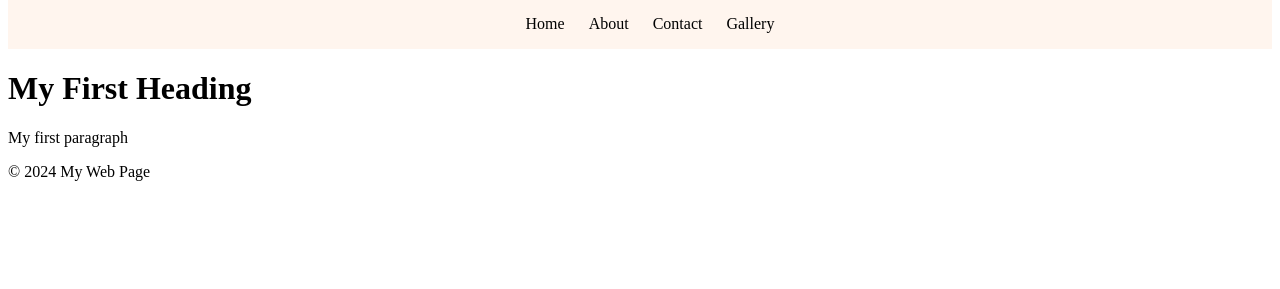
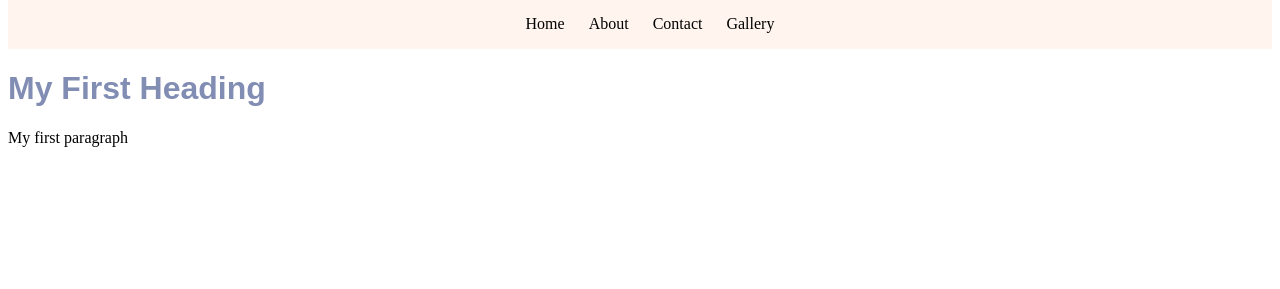
Before and after one commit to abouzid4058/week1-day2, a plain HTML site: page index.html in a window 1280 px wide. Shown: the part 511-800 px from the top of the page. Drawn offline with Linux system fonts and the light colour scheme.

Commit message:
css commit 3

```diff
--- a/index.html
+++ b/index.html
@@ -48,6 +48,22 @@
         text-align: center;
         padding-top: 2px;
        }
+         main {
+              height: 400px; /* give some height to get a better sense of how the page could look like */
+             }
+
+           main h1 {
+                 color: rgb(129, 141, 179);
+           font-family: Arial, Helvetica, sans-serif;
+                  }
+
+            footer {
+        height: 40px;
+        background-color: rgb(129, 141, 179);
+        text-align: center;
+        padding-top: 20px;
+        color: rgb(211, 218, 240);
+        }
 
 
     </style>
```
